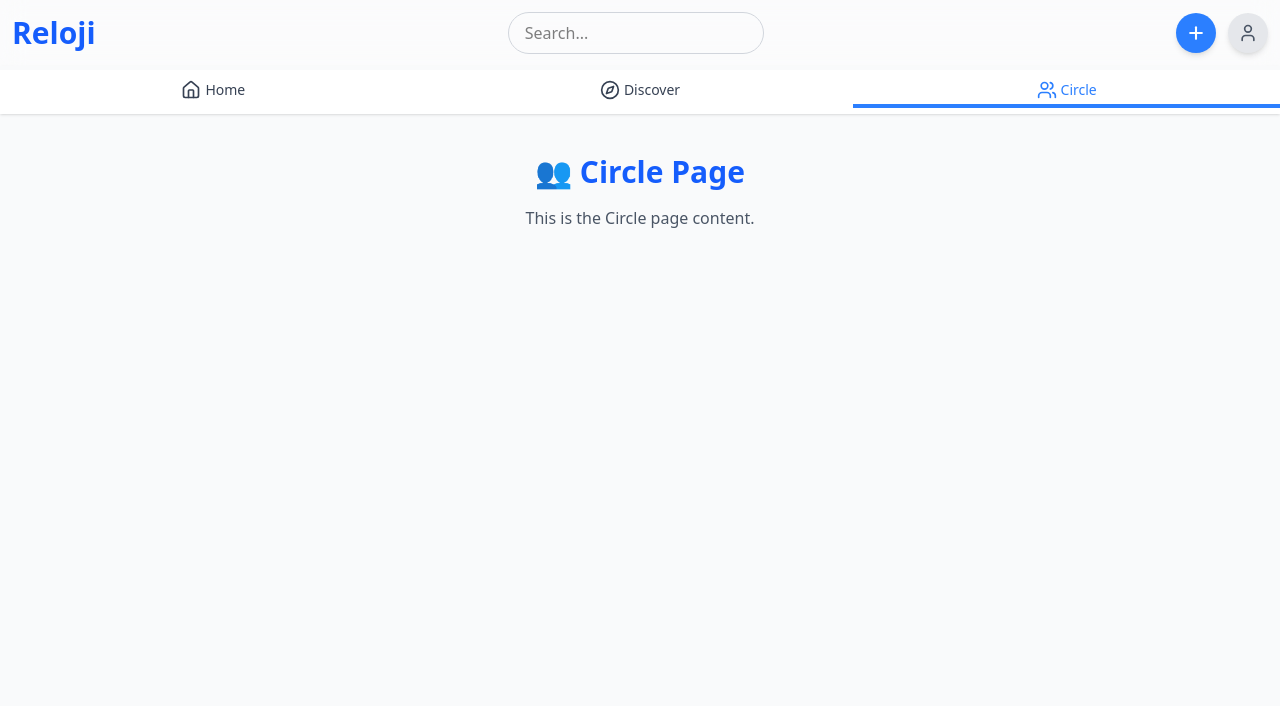
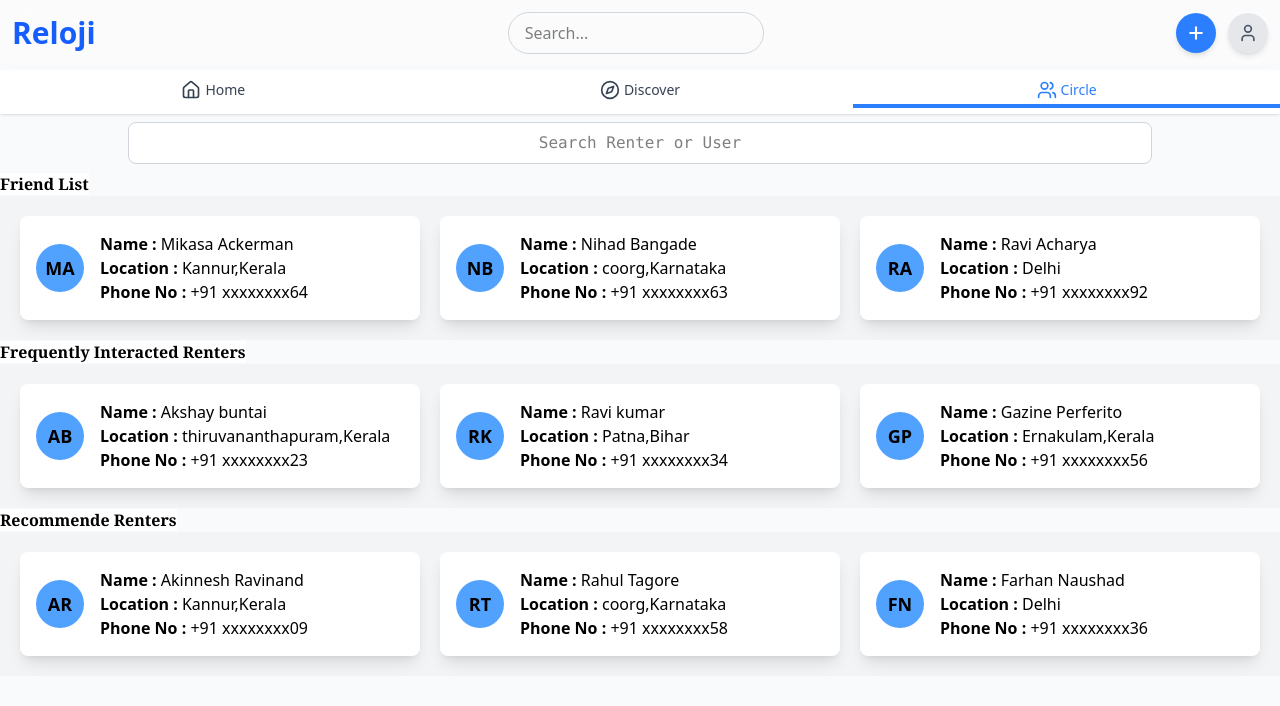
Before and after one commit to JeevanJhola/Reloji, a React (Vite) app in the folder client/: page /circle in a window 1280 px wide. Shown: the top 706 px of the page. Built offline with nearby package versions, Linux system fonts and the light colour scheme.

Commit message:
dummy Circle page without reference

```diff
--- a/client/src/components/assets/CirclePage.jsx
+++ b/client/src/components/assets/CirclePage.jsx
@@ -1,12 +1,147 @@
 import React from "react";
+import SearchBar from "./SearchBar";
+import LenderInitial, { LenderDetails } from "./ProfilePic.jsx";
 
-const CirclePage = () => {
+export default function Circle() {
+  const lenders = [
+    {
+      Firstname: "Akshay",
+      Lastname: "buntai",
+      Location: "thiruvananthapuram,Kerala",
+      Phone: " +91 xxxxxxxx23",
+    },
+    {
+      Firstname: "Ravi",
+      Lastname: "kumar",
+      Location: "Patna,Bihar",
+      Phone: " +91 xxxxxxxx34",
+    },
+    {
+      Firstname: "Gazine",
+      Lastname: "Perferito",
+      Location: "Ernakulam,Kerala",
+      Phone: " +91 xxxxxxxx56",
+    },
+  ];
+  const Friends = [
+    {
+      Firstname: "Mikasa",
+      Lastname: "Ackerman",
+      Location: "Kannur,Kerala",
+      Phone: " +91 xxxxxxxx64",
+    },
+    {
+      Firstname: "Nihad",
+      Lastname: "Bangade",
+      Location: "coorg,Karnataka",
+      Phone: " +91 xxxxxxxx63",
+    },
+    {
+      Firstname: "Ravi",
+      Lastname: "Acharya",
+      Location: "Delhi",
+      Phone: " +91 xxxxxxxx92",
+    },
+  ];
+  const Recommended = [
+    {
+      Firstname: "Akinnesh",
+      Lastname: "Ravinand",
+      Location: "Kannur,Kerala",
+      Phone: " +91 xxxxxxxx09",
+    },
+    {
+      Firstname: "Rahul",
+      Lastname: "Tagore",
+      Location: "coorg,Karnataka",
+      Phone: " +91 xxxxxxxx58",
+    },
+    {
+      Firstname: "Farhan",
+      Lastname: "Naushad",
+      Location: "Delhi",
+      Phone: " +91 xxxxxxxx36",
+    },
+  ];
   return (
-    <div className="text-center mt-10">
-      <h1 className="text-3xl font-bold text-blue-600">👥 Circle Page</h1>
-      <p className="mt-4 text-gray-600">This is the Circle page content.</p>
+    <div className="min-h-screen  ">
+      <div className="text-center">
+        <SearchBar
+          id="Search"
+          placeholder="Search Renter or User"
+          width="w-[80%]"
+          className="bg-white font-gray  text-center font-mono  m-2 rounded-lg p-2"
+        />
+      </div>
+      <span className="font-3xl bg-white text-center font-serif font-black">
+        Friend List
+      </span>
+      <div className="  p-5 gap-5  grid grid-cols-[repeat(auto-fit,minmax(250px,1fr))] auto-rows-min  bg-gray-100">
+        {Friends.map((Friends, index) => (
+          <div key={index} className="bg-white shadow-lg  rounded-lg p-4">
+            <div className=" flex items-center gap-4">
+              <LenderInitial
+                Firstname={Friends.Firstname}
+                Lastname={Friends.Lastname}
+              />
+              <div className="flex flex-col">
+                <LenderDetails
+                  Firstname={Friends.Firstname}
+                  Lastname={Friends.Lastname}
+                  Location={Friends.Location}
+                  Phone_number={Friends.Phone}
+                />
+              </div>
+            </div>
+          </div>
+        ))}
+      </div>
+      <span className="font-3xl bg-white font-serif font-black">
+        Frequently Interacted Renters
+      </span>
+      <div className="  p-5 gap-5  grid grid-cols-[repeat(auto-fit,minmax(250px,1fr))] auto-rows-min  bg-gray-100">
+        {lenders.map((lender, index) => (
+          <div key={index} className="bg-white shadow-lg  rounded-lg p-4">
+            <div className=" flex items-center gap-4">
+              <LenderInitial
+                Firstname={lender.Firstname}
+                Lastname={lender.Lastname}
+              />
+              <div className="flex flex-col">
+                <LenderDetails
+                  Firstname={lender.Firstname}
+                  Lastname={lender.Lastname}
+                  Location={lender.Location}
+                  Phone_number={lender.Phone}
+                />
+              </div>
+            </div>
+          </div>
+        ))}
+      </div>
+      <span className="font-3xl bg-white  font-serif font-black">
+        Recommende Renters
+      </span>
+      <div className="  p-5 gap-5  grid grid-cols-[repeat(auto-fit,minmax(250px,1fr))] auto-rows-min  bg-gray-100">
+        {Recommended.map((Recommended, index) => (
+          <div key={index} className="bg-white shadow-lg  rounded-lg p-4">
+            <div className=" flex items-center gap-4">
+              <LenderInitial
+                Firstname={Recommended.Firstname}
+                Lastname={Recommended.Lastname}
+              />
+              <div className="flex flex-col">
+                <LenderDetails
+                  Firstname={Recommended.Firstname}
+                  Lastname={Recommended.Lastname}
+                  Location={Recommended.Location}
+                  Phone_number={Recommended.Phone}
+                />
+              </div>
+            </div>
+          </div>
+        ))}
+      </div>
     </div>
   );
-};
-
-export default CirclePage;
+}
```
